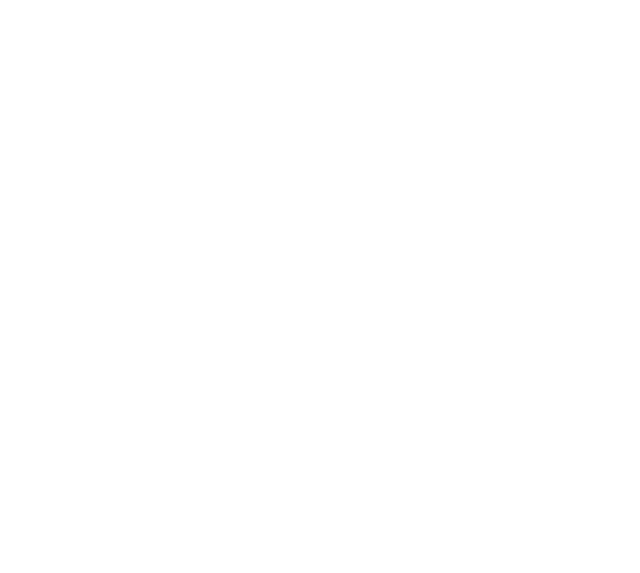
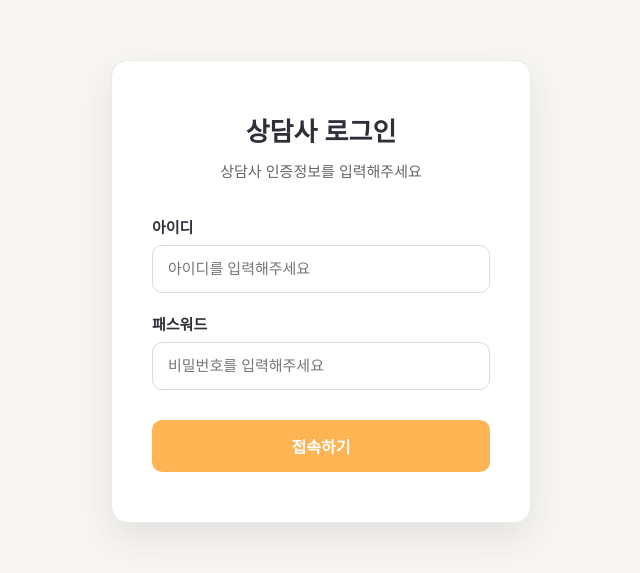
Before and after one commit to MUNJI-KANG/JINRO_IS_BACK, a React app in the folder JINRO_PROJ/frontend/: page /counselor/login in a window 1280 px wide. Before the commit this address had no page. Shown: the part 109-682 px from the top of the page, without its empty margins (319-959 px from the left). Built offline with nearby package versions, Linux system fonts and the light colour scheme; the HTML template or start-up script is replaced by a standard one.

Commit message:
base.css에 쓸 색깔 정해놈 상담사 로그인도 확인바람

```diff
--- a/JINRO_PROJ/frontend/src/App.jsx
+++ b/JINRO_PROJ/frontend/src/App.jsx
@@ -9,7 +9,7 @@ import Layout from "./pages/common/Layout";
 import Sidebar from "./pages/common/Sidebar";
 
 // // counselor
-// import CLogin from "./pages/counselor/CLogin";
+import CLogin from "./pages/counselor/CLogin";
 // import CInfoEdit from "./pages/counselor/CInfoEdit";
 // import CScheduler from "./pages/counselor/CScheduler";
 // import CStudentList from "./pages/counselor/CStudentList";
@@ -41,8 +41,7 @@ function App() {
     <BrowserRouter>
       <Routes>
         {/* 공통 레이아웃 */}
-        <Route path="/" element={<Layout />} />
-          {/* <Route index element={<Home />} /> */}
+        {/* <Route path="/" element={<Layout />}> */}
           {/* <Route path="/counselor/scheduler" element={<CScheduler />} /> */}
           {/* <Route path="/counselor/students" element={<CStudentList />} /> */}
           {/* <Route path="/counselor/info" element={<CInfoEdit />} /> */}
@@ -50,8 +49,9 @@ function App() {
           {/* <Route path="/counselor/category/write" element={<CCatWrite />} /> */}
         {/* </Route> */}
 
+        {/* <Route index element={<Home />} /> */}
         {/* counselor */}
-        {/* <Route path="/counselor/login" element={<CLogin />} /> */}
+        <Route path="/counselor/login" element={<CLogin />} />
         {/* <Route path="/counselor/report/counseling" element={<CCounseling />} /> */}
         {/* <Route path="/counselor/report/ai" element={<CCounselingAI />} /> */}
         {/* <Route path="/counselor/report/final" element={<CFinal />} /> */}
--- a/JINRO_PROJ/frontend/src/css/common_css/base.css
+++ b/JINRO_PROJ/frontend/src/css/common_css/base.css
@@ -1,13 +1,24 @@
 /* 기본 여백 제거 및 화면 꽉 차게 설정 */
+
+:root{
+  --primary:#5B7DB1;
+  --secondary:#4FBF9F;
+  --accent:#FFB454;
+  --bg:#F8F6F2;
+  --text:#2F2F3A;
+}
+
 * {
   box-sizing: border-box;
   margin: 0;
   padding: 0;
 }
 
-body {
-  font-family: sans-serif;
-
+body{
+  margin:0;
+  background:var(--bg);
+  color:var(--text);
+  font-family:"Noto Sans KR", sans-serif;
 }
 
 /* 1. 전체 화면 레이아웃 (상/하 분할로 변경) */
@@ -113,3 +124,21 @@ body {
   text-align: center;      /* 두 줄의 텍스트를 가운데 정렬 */
   line-height: 1.6;        /* 줄 간격 조절 */
 }
+
+.navbar{
+  background:var(--primary);
+  color:#fff;
+}
+
+.card-selected{
+  background:var(--secondary);
+  color:#fff;
+}
+
+.btn{
+  background:var(--accent);
+  color:#fff;
+  border:none;
+  padding:10px 18px;
+  border-radius:10px;
+}
--- /dev/null
+++ b/JINRO_PROJ/frontend/src/css/counselor_css/cLogin.css
@@ -0,0 +1,110 @@
+/* base.css의 변수를 활용한 상담사 로그인 스타일 */
+
+.c-login-wrap {
+    position: fixed;
+    inset: 0;
+    display: grid;
+    place-items: center;
+    padding: 24px;
+    background-color: var(--bg); /* base.css의 배경색 적용 */
+    box-sizing: border-box;
+    font-family: "Noto Sans KR", sans-serif;
+}
+
+/* 폼 컨테이너 */
+.c-login-form {
+    width: min(420px, 100%);
+    margin: 0;
+    background: #fff;
+    padding: 50px 40px;
+    border-radius: 16px;
+    /* base.css의 텍스트 컬러와 어울리는 부드러운 그림자 */
+    box-shadow: 0 15px 35px rgba(47, 47, 58, 0.1);
+    display: flex;
+    flex-direction: column;
+    box-sizing: border-box;
+    border: 1px solid #eaeaea; /* 레이아웃 컨테이너와 동일한 선 적용 */
+}
+
+/* 제목 */
+.c-login-form h2 {
+    margin: 0;
+    margin-bottom: 12px;
+    text-align: center;
+    font-weight: 700;
+    font-size: 26px;
+    color: var(--text);
+}
+
+.c-login-form p {
+    margin-bottom: 35px;
+    text-align: center;
+    color: #666;
+    font-size: 15px;
+}
+
+/* 라벨: base.css 텍스트 스타일 적용 */
+.c-login-form label {
+    font-size: 15px;
+    margin-bottom: 8px;
+    font-weight: bold;
+    color: var(--text);
+    text-align: left;
+}
+
+/* 인풋창 디자인 */
+.c-login-form input {
+    height: 48px;
+    padding: 0 15px;
+    border-radius: 10px;
+    border: 1px solid #ddd;
+    margin-bottom: 20px;
+    font-size: 15px;
+    transition: all 0.3s ease;
+    background-color: #fff;
+}
+
+/* 포커스 시 base.css의 --primary 컬러 사용 */
+.c-login-form input:focus {
+    border-color: var(--primary);
+    outline: none;
+    box-shadow: 0 0 0 3px rgba(91, 125, 177, 0.2);
+}
+
+/* 에러메시지 */
+.c-id-label,
+.c-pw-label {
+    color: #e74c3c;
+    font-size: 13px;
+    margin-top: -15px;
+    margin-bottom: 15px;
+    font-weight: 500;
+    text-align: left;
+}
+
+/* 버튼: base.css의 --accent 컬러 적용 */
+.c-login-form button {
+    height: 52px;
+    margin-top: 10px;
+    border: none;
+    border-radius: 10px;
+    background-color: var(--accent); /* 포인트 컬러 활용 */
+    color: white;
+    font-size: 16px;
+    font-weight: bold;
+    cursor: pointer;
+    transition: all 0.3s ease;
+}
+
+.c-login-form button:hover {
+    filter: brightness(0.9); /* 색감은 유지하되 살짝 어둡게 */
+    transform: translateY(-2px);
+    box-shadow: 0 5px 15px rgba(255, 180, 84, 0.3);
+}
+
+/* 모바일 대응 */
+@media (max-width: 480px) {
+    .c-login-form {
+        padding: 40px 25px;
+    }
+}
--- a/JINRO_PROJ/frontend/src/pages/counselor/CLogin.jsx
+++ b/JINRO_PROJ/frontend/src/pages/counselor/CLogin.jsx
@@ -0,0 +1,44 @@
+import { useState } from 'react';
+import '../../css/counselor_css/cLogin.css';
+import '../../css/common_css/base.css';
+
+const CLogin = () =>{
+    const [id, setId] = useState('');
+    const [password, setPassword] = useState('');
+    const [idError, setIdError] = useState('');
+    const [pwError, setPwError] = useState('');
+
+    const loginHandle = (e) =>{
+        e. preventDefault();
+
+        if(!id){
+            setIdError('아이디를 입력해주세요');
+        }else{
+            setIdError('');
+        }
+
+        if(!password){
+            setPwError('패스워드를 입력해주세요');
+        }else{
+            setPwError('');
+        }
+    }
+
+    return (
+        <div class='c-login-wrap'>
+            <form className='c-login-form' onSubmit={loginHandle}>
+                <h2>상담사 로그인</h2>
+                <p>상담사 인증정보를 입력해주세요</p>
+                <label htmlFor='cId'>아이디</label>
+                <input type='text' id='cId' placeholder='아이디를 입력해주세요' value={id} onChange={(e) => setId(e.target.value)}/>
+                {idError && <p className='c-id-label'>{idError}</p>}
+                <label htmlFor='cPassword'>패스워드</label>
+                <input type='password' id='cPassword' placeholder='비밀번호를 입력해주세요' value={password} onChange={(e) => setPassword(e.target.value)}/>
+                {pwError && <p className='c-pw-label'>{pwError}</p>}
+                <button type="submit">접속하기</button>
+            </form>
+        </div>
+    );
+};
+
+export default CLogin;
```
